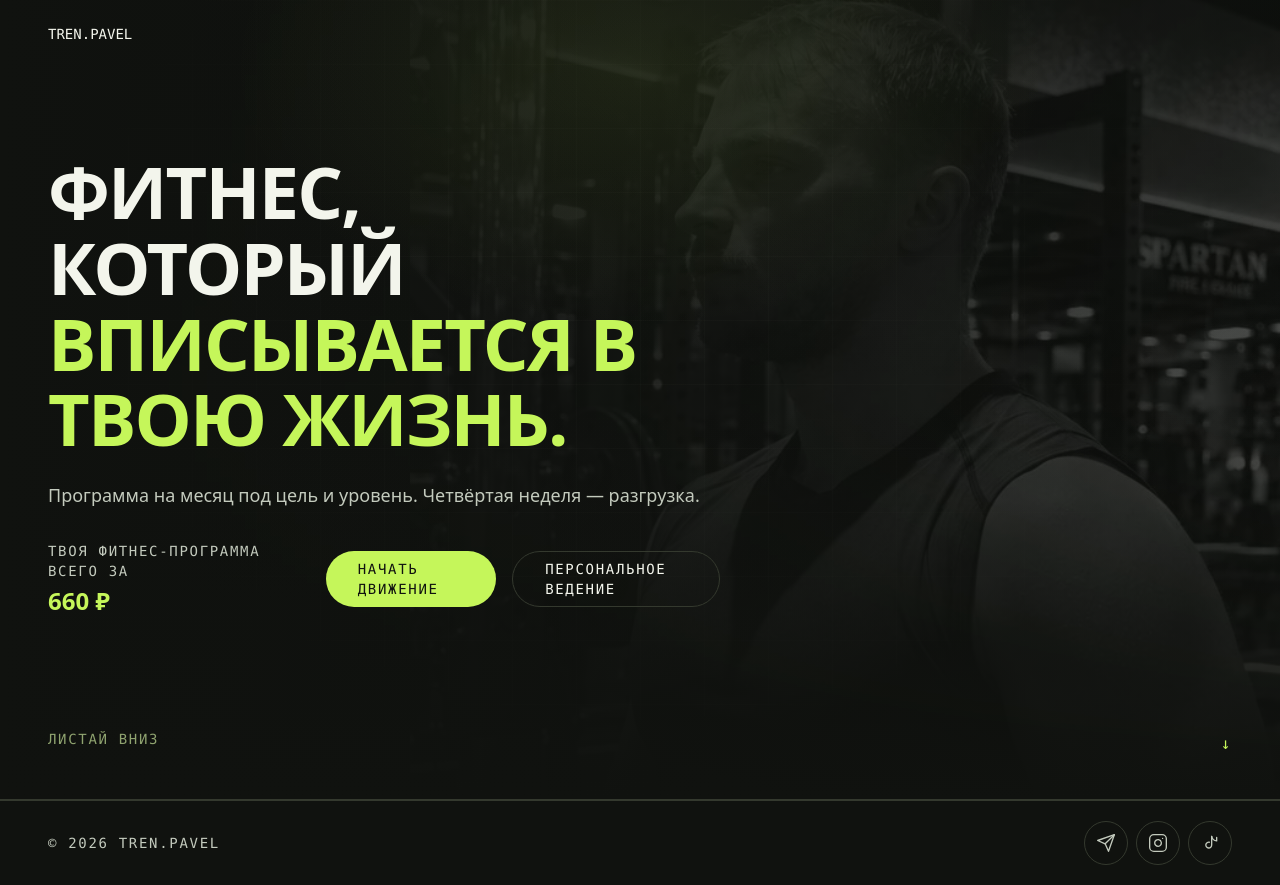
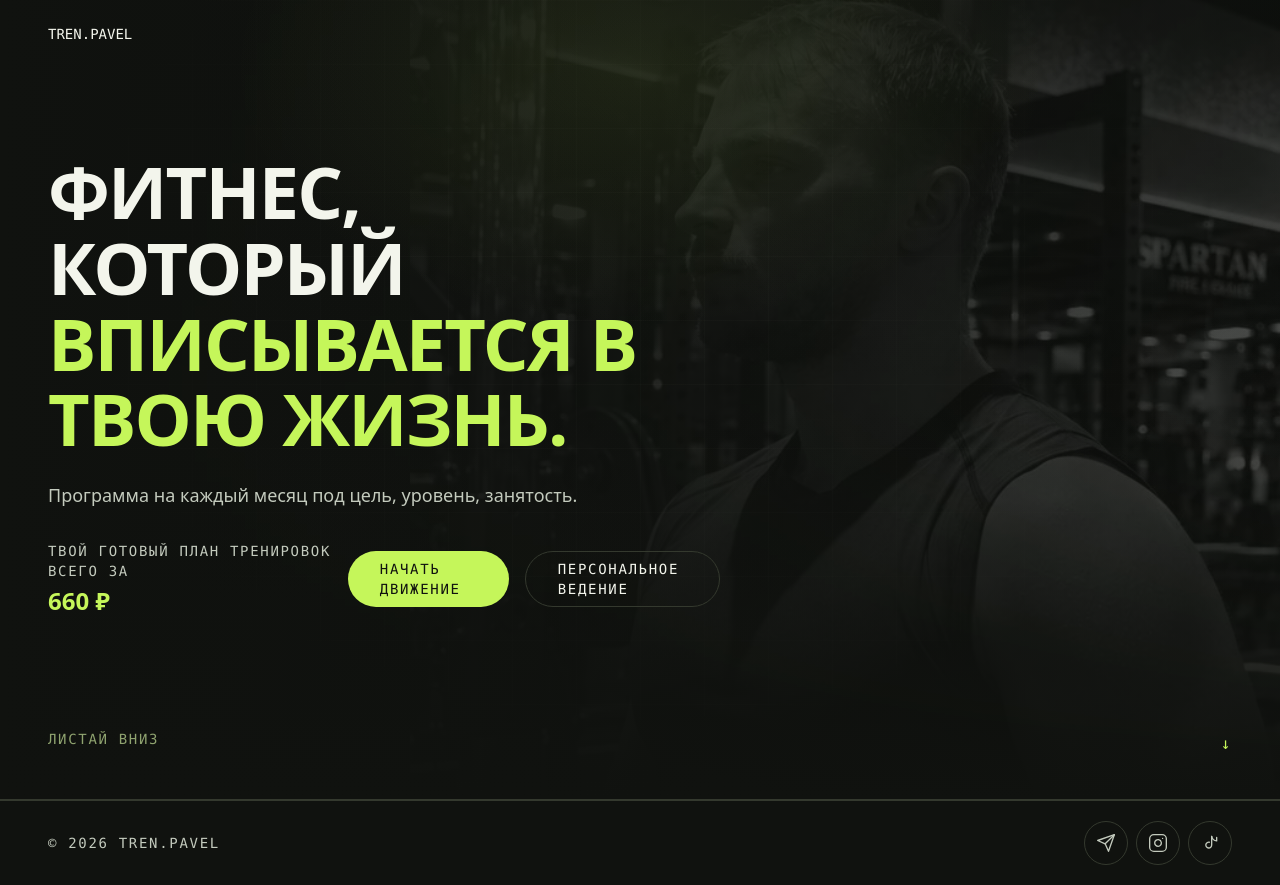
Before and after one commit to netrenbolone-eng/trenpavelbot, a Next.js app: page / in a window 1280 px wide. Built offline with nearby package versions, Linux system fonts and the light colour scheme; no server answers.

Commit message:
Update HeroSection.tsx

```diff
--- a/components/sections/HeroSection.tsx
+++ b/components/sections/HeroSection.tsx
@@ -50,7 +50,7 @@ export default function HeroSection() {
               variants={fadeUp}
               className="mt-6 max-w-2xl text-base leading-relaxed text-muted sm:text-lg"
             >
-              Программа на месяц под цель и уровень. Четвёртая неделя — разгрузка.
+              Программа на каждый месяц под цель, уровень, занятость.
             </motion.p>
 
             <motion.div
@@ -62,7 +62,7 @@ export default function HeroSection() {
                 aria-label="Твоя фитнес-программа всего за 660 рублей"
               >
                 <span className="font-mono text-sm uppercase tracking-[0.12em] text-muted">
-                  Твоя фитнес-программа всего за
+                  Твой готовый план тренировок всего за
                 </span>
                 <span className="text-2xl font-semibold text-accent">660 ₽</span>
               </p>
```
